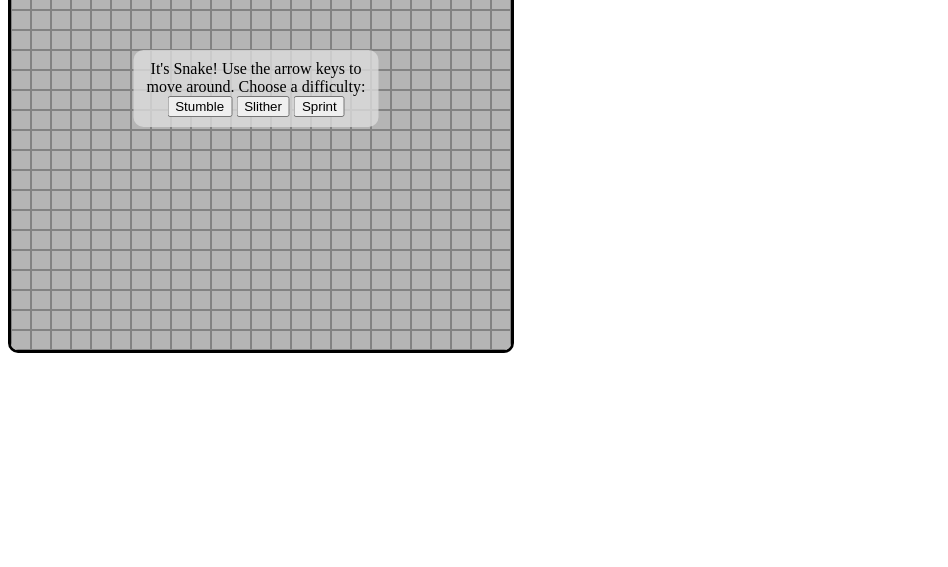
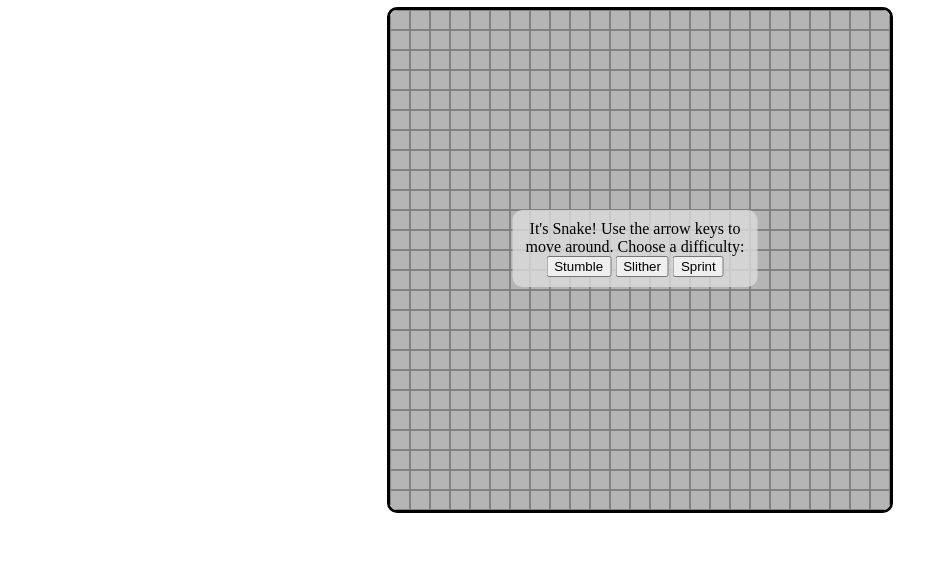
Before and after one commit to apopma/snake, a plain HTML site: page index.html in a window 1280 px wide. Shown: the part 233-800 px from the top of the page, without its empty margins (0-948 px from the left). Drawn offline with nearby package versions, Linux system fonts and the light colour scheme.

Commit message:
center the gameboard on-page

```diff
--- a/index.html
+++ b/index.html
@@ -12,9 +12,9 @@
     <link rel="icon" type="image/png" href="./favicon.ico" />
   </head>
   <body>
+    <div class='container'>
+      <div class="snakegame-container">
         <h1>Snake!</h1>
-
-    <div>
         <main id='snakegame'>
           <section class='newgame active'>
             <div class="info">
@@ -106,6 +106,8 @@
         </aside>
       </div>
 
+    </div>
+
     <script type="text/javascript">
       $(function () {
         new SnakeGame.View();
--- a/snake.css
+++ b/snake.css
@@ -1,10 +1,15 @@
 #snakegame {
+  position: relative;
   border: 3px solid black;
   border-radius: 10px;
   display: inline-block;
   box-sizing: border-box;
   overflow: hidden;
-  position: relative;
+}
+
+.snakegame-container {
+  margin: 10pc auto;
+  text-align: center;
 }
 
 .newgame, .gameover,
@@ -46,6 +51,15 @@
   width: 55%;
 }
 
+.container {
+  position: absolute;
+  display: flex;
+  top: 0;
+  bottom: 0;
+  left: 0;
+  right: 0;
+}
+
 .row {
   display: inline-block;
   float: left;
```
Lines whose indentation alone changed are shown as unchanged.
